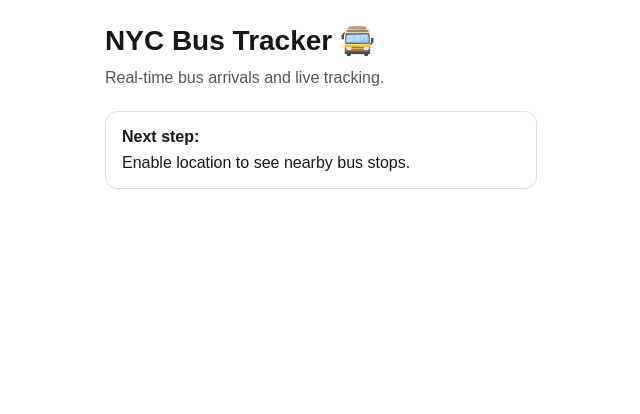
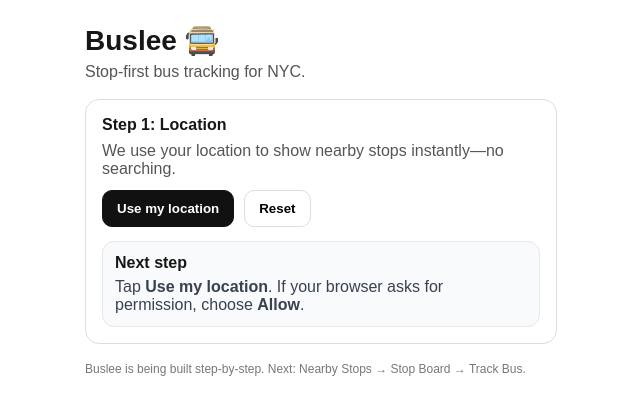
Before and after one commit to pariswatches1/nyc-bus-tracker, a Next.js app in the folder apps/web/: page / in a window 1280 px wide. Shown: the top 414 px of the page, without its empty margins (319-959 px from the left). Built offline with nearby package versions, Linux system fonts and the light colour scheme.

Commit message:
Add location permission and status UI

```diff
--- a/apps/web/src/app/page.tsx
+++ b/apps/web/src/app/page.tsx
@@ -1,27 +1,198 @@
+"use client";
+
+import { useMemo, useState } from "react";
+
+type GeoState =
+  | { status: "idle" }
+  | { status: "requesting" }
+  | { status: "granted"; lat: number; lon: number; accuracyM: number; ts: number }
+  | { status: "denied" }
+  | { status: "error"; message: string };
+
+function fmt(n: number, digits = 5) {
+  return n.toFixed(digits);
+}
+
 export default function Home() {
+  const [geo, setGeo] = useState<GeoState>({ status: "idle" });
+
+  const canUseGeo = useMemo(() => typeof navigator !== "undefined" && !!navigator.geolocation, []);
+
+  async function requestLocation() {
+    if (!canUseGeo) {
+      setGeo({ status: "error", message: "Geolocation is not available in this browser/device." });
+      return;
+    }
+
+    setGeo({ status: "requesting" });
+
+    navigator.geolocation.getCurrentPosition(
+      (pos) => {
+        setGeo({
+          status: "granted",
+          lat: pos.coords.latitude,
+          lon: pos.coords.longitude,
+          accuracyM: pos.coords.accuracy,
+          ts: pos.timestamp || Date.now(),
+        });
+      },
+      (err) => {
+        // Common cases: user blocks location, insecure context, timeout, unavailable
+        if (err.code === err.PERMISSION_DENIED) setGeo({ status: "denied" });
+        else setGeo({ status: "error", message: err.message || "Could not get your location." });
+      },
+      {
+        enableHighAccuracy: true,
+        timeout: 12_000,
+        maximumAge: 10_000,
+      }
+    );
+  }
+
   return (
-    <main style={{ padding: 24, maxWidth: 480, margin: "0 auto" }}>
-      <h1 style={{ fontSize: 28, fontWeight: 700 }}>
-        NYC Bus Tracker 🚍
-      </h1>
+    <main style={{ padding: 24, maxWidth: 520, margin: "0 auto" }}>
+      <header style={{ display: "flex", alignItems: "center", justifyContent: "space-between" }}>
+        <div>
+          <h1 style={{ fontSize: 28, fontWeight: 800, margin: 0 }}>Buslee 🚍</h1>
+          <p style={{ marginTop: 6, color: "#555" }}>Stop-first bus tracking for NYC.</p>
+        </div>
+      </header>
 
-      <p style={{ marginTop: 12, color: "#555" }}>
-        Real-time bus arrivals and live tracking.
-      </p>
-
-      <div
+      <section
         style={{
-          marginTop: 24,
+          marginTop: 18,
           padding: 16,
-          borderRadius: 12,
+          borderRadius: 14,
           border: "1px solid #ddd",
+          background: "#fff",
         }}
       >
-        <p style={{ fontWeight: 600 }}>Next step:</p>
-        <p style={{ marginTop: 8 }}>
-          Enable location to see nearby bus stops.
+        <h2 style={{ margin: 0, fontSize: 16, fontWeight: 700 }}>Step 1: Location</h2>
+        <p style={{ marginTop: 8, color: "#555" }}>
+          We use your location to show nearby stops instantly—no searching.
         </p>
-      </div>
+
+        <div style={{ display: "flex", gap: 10, marginTop: 12, flexWrap: "wrap" }}>
+          <button
+            onClick={requestLocation}
+            disabled={geo.status === "requesting"}
+            style={{
+              padding: "10px 14px",
+              borderRadius: 10,
+              border: "1px solid #111",
+              background: geo.status === "requesting" ? "#eee" : "#111",
+              color: geo.status === "requesting" ? "#111" : "#fff",
+              fontWeight: 700,
+              cursor: geo.status === "requesting" ? "not-allowed" : "pointer",
+            }}
+          >
+            {geo.status === "requesting" ? "Getting location…" : "Use my location"}
+          </button>
+
+          <button
+            onClick={() => setGeo({ status: "idle" })}
+            style={{
+              padding: "10px 14px",
+              borderRadius: 10,
+              border: "1px solid #ddd",
+              background: "#fff",
+              fontWeight: 700,
+              cursor: "pointer",
+            }}
+          >
+            Reset
+          </button>
+        </div>
+
+        <div style={{ marginTop: 14 }}>
+          {geo.status === "idle" && (
+            <InfoBox title="Next step">
+              Tap <b>Use my location</b>. If your browser asks for permission, choose <b>Allow</b>.
+            </InfoBox>
+          )}
+
+          {geo.status === "requesting" && (
+            <InfoBox title="Working">
+              Waiting for GPS… If this takes too long, try again or check your browser’s location
+              permission.
+            </InfoBox>
+          )}
+
+          {geo.status === "granted" && (
+            <div
+              style={{
+                padding: 14,
+                borderRadius: 12,
+                border: "1px solid #d1fae5",
+                background: "#ecfdf5",
+              }}
+            >
+              <div style={{ fontWeight: 800, marginBottom: 6 }}>Location received ✅</div>
+              <div style={{ fontFamily: "ui-monospace, SFMono-Regular, Menlo, monospace" }}>
+                lat: {fmt(geo.lat)} <br />
+                lon: {fmt(geo.lon)} <br />
+                accuracy: ~{Math.round(geo.accuracyM)}m <br />
+              </div>
+              <div style={{ marginTop: 8, color: "#065f46", fontSize: 12 }}>
+                Updated: {new Date(geo.ts).toLocaleTimeString()}
+              </div>
+
+              <div style={{ marginTop: 12 }}>
+                <InfoBox title="Coming next">
+                  Next we’ll convert this location into a list of <b>Nearby Stops</b>.
+                </InfoBox>
+              </div>
+            </div>
+          )}
+
+          {geo.status === "denied" && (
+            <InfoBox title="Location blocked">
+              Your browser denied location. Fix it by enabling location for <b>buslee.com</b> in your
+              browser settings, then try again.
+            </InfoBox>
+          )}
+
+          {geo.status === "error" && (
+            <InfoBox title="Couldn’t get location">
+              {geo.message} <br />
+              Tip: Make sure you’re using <b>https://buslee.com</b> (secure) and location is enabled.
+            </InfoBox>
+          )}
+
+          {!canUseGeo && (
+            <InfoBox title="Geolocation unavailable">
+              This browser/device doesn’t support geolocation. Try Chrome or Safari on a phone.
+            </InfoBox>
+          )}
+        </div>
+      </section>
+
+      <footer style={{ marginTop: 18, color: "#777", fontSize: 12 }}>
+        Buslee is being built step-by-step. Next: Nearby Stops → Stop Board → Track Bus.
+      </footer>
     </main>
   );
 }
+
+function InfoBox({
+  title,
+  children,
+}: {
+  title: string;
+  children: React.ReactNode;
+}) {
+  return (
+    <div
+      style={{
+        marginTop: 8,
+        padding: 12,
+        borderRadius: 12,
+        border: "1px solid #e5e7eb",
+        background: "#f9fafb",
+      }}
+    >
+      <div style={{ fontWeight: 800, marginBottom: 6 }}>{title}</div>
+      <div style={{ color: "#374151" }}>{children}</div>
+    </div>
+  );
+}
```
